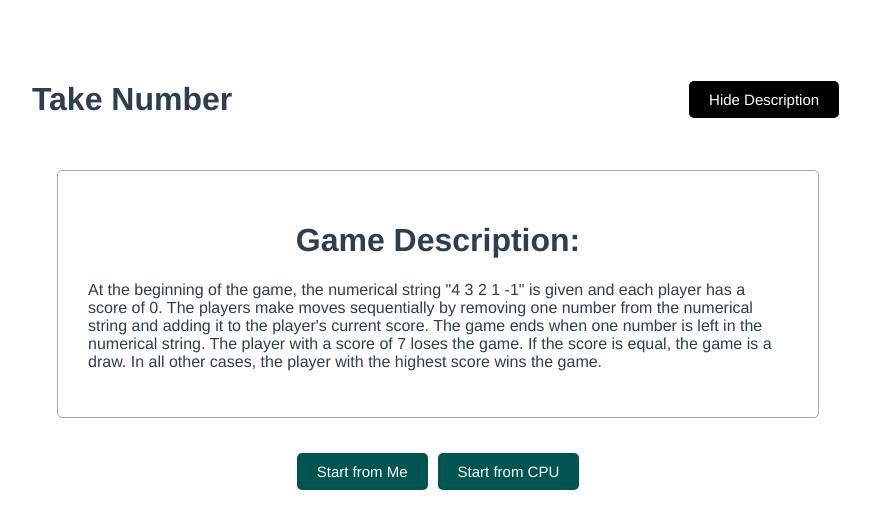
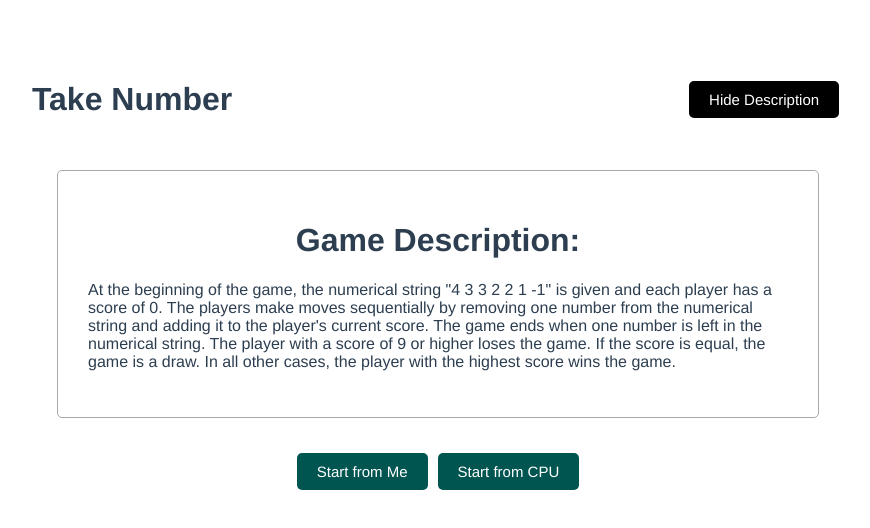
Before and after one commit to koheitech/take_number_game, a Vue app: page / in a window 1280 px wide. Shown: the top 528 px of the page, without its empty margins (202-1072 px from the left). Built offline with nearby package versions, Linux system fonts and the light colour scheme.

Commit message:
modify game description

```diff
--- a/src/App.vue
+++ b/src/App.vue
@@ -6,10 +6,10 @@
     />
   <div v-show="showDescription" class="description">
     <h1 class="centered-text">Game Description:</h1>
-    <p>At the beginning of the game, the numerical string "4 3 2 1 -1" is given and each player has a score of 0.
+    <p>At the beginning of the game, the numerical string "4 3 3 2 2 1 -1" is given and each player has a score of 0.
     The players make moves sequentially by removing one number from the numerical string and adding it to the player's current score.
     The game ends when one number is left in the numerical string.
-    The player with a score of 7 loses the game. If the score is equal, the game is a draw.
+    The player with a score of 9 or higher loses the game. If the score is equal, the game is a draw.
     In all other cases, the player with the highest score wins the game.</p>
   </div>
   <Game v-if="isPlaying" :isCPUfirst="isCPUfirst" @end="endGame"/>
```
